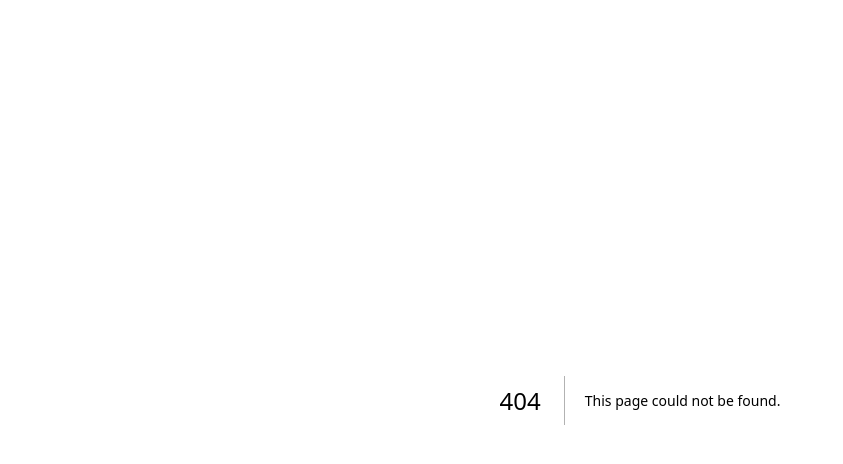
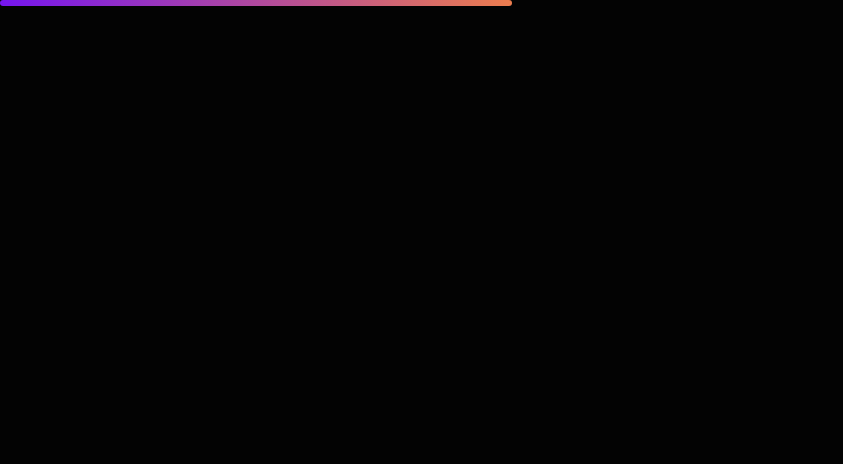
Before and after one commit to soluno/AnswerFlow, a Next.js app: page /setup in a window 1280 px wide. Before the commit this address had no page. Shown: the top 464 px of the page, without its empty margins (0-843 px from the left). Built offline with nearby package versions, Linux system fonts and the light colour scheme.

Commit message:
progress bar and structure of setup process

```diff
--- a/app/layout.tsx
+++ b/app/layout.tsx
@@ -2,14 +2,13 @@
 import type { Metadata } from "next";
 import { Raleway } from "next/font/google";
 import "./globals.css";
-import Head from "next/head";
 
 const inter = Raleway({ subsets: ["latin"] });
 
 export const metadata: Metadata = {
-  title: "AnswerFlow AI - Boost Efficiency with Data-Driven Chatbots",
+  title: "AnswerFlow AI - Boost Efficiency with Data-Driven Chatbot",
   description:
-    "Elevate your business efficiency with AnswerFlow AI. Leverage data-driven chatbots and natural language processing for better insights and automation",
+    "Elevate your business efficiency with AnswerFlow AI. Leverage data-driven chatbot and natural language processing for better insights and automation",
   icons: {
     icon: "/favicon.png",
   },
--- /dev/null
+++ b/app/setup/_components/Setup.tsx
@@ -0,0 +1,7 @@
+import React from "react";
+
+function Setup() {
+  return <div></div>;
+}
+
+export default Setup;
--- /dev/null
+++ b/app/setup/_components/ui/ProgressBar.tsx
@@ -0,0 +1,17 @@
+"use client";
+import { useProgressBar } from "@/hooks/use-progressbar-hook";
+import React from "react";
+
+const steps = 5;
+function ProgressBar() {
+  const progress = useProgressBar((state) => state.progress);
+  const width = (2 / 5) * 100;
+  return (
+    <p
+      className="h-[6px] transition-all bg-gradient-to-r from-[#7515EF] to-[#EC7D4E] rounded-[10px]"
+      style={{ width: `${width}%` }}
+    ></p>
+  );
+}
+
+export default ProgressBar;
--- /dev/null
+++ b/app/setup/layout.tsx
@@ -0,0 +1,31 @@
+/* eslint-disable @next/next/next-script-for-ga */
+import type { Metadata } from "next";
+import { Raleway } from "next/font/google";
+import "../globals.css";
+import ProgressBar from "./_components/ui/ProgressBar";
+
+const inter = Raleway({ subsets: ["latin"] });
+
+export const metadata: Metadata = {
+  title: "AnswerFlow AI - Boost Efficiency with Data-Driven Chatbot",
+  description:
+    "Elevate your business efficiency with AnswerFlow AI. Leverage data-driven chatbot and natural language processing for better insights and automation",
+  icons: {
+    icon: "/favicon.png",
+  },
+};
+
+export default function UserLayout({
+  children,
+}: {
+  children: React.ReactNode;
+}) {
+  return (
+    <html lang="en">
+      <body className={inter.className}>
+        <ProgressBar />
+        {children}
+      </body>
+    </html>
+  );
+}
--- /dev/null
+++ b/app/setup/page.tsx
@@ -0,0 +1,13 @@
+"use client";
+
+import Setup from "./_components/Setup";
+
+function page() {
+  return (
+    <div>
+      <Setup />
+    </div>
+  );
+}
+
+export default page;
--- /dev/null
+++ b/hooks/use-progressbar-hook.tsx
@@ -0,0 +1,11 @@
+import { create } from "zustand";
+type progressBarType = {
+  progress: number;
+  increaseProgress: () => void;
+  decreaseProgress: () => void;
+};
+export const useProgressBar = create<progressBarType>((set) => ({
+  progress: 0,
+  increaseProgress: () => set((prev) => ({ progress: prev.progress + 1 })),
+  decreaseProgress: () => set((prev) => ({ progress: prev.progress - 1 })),
+}));
--- a/package.json
+++ b/package.json
@@ -15,7 +15,7 @@
     "react": "^18",
     "react-dom": "^18",
     "sharp": "^0.32.6",
-    "zustand": "^4.4.4"
+    "zustand": "^4.4.7"
   },
   "devDependencies": {
     "@types/node": "^20",
```
Also changed, not shown: app/globals.css (+0 -10 lines), 1 other file (tests, documents, lock files or other folders).
